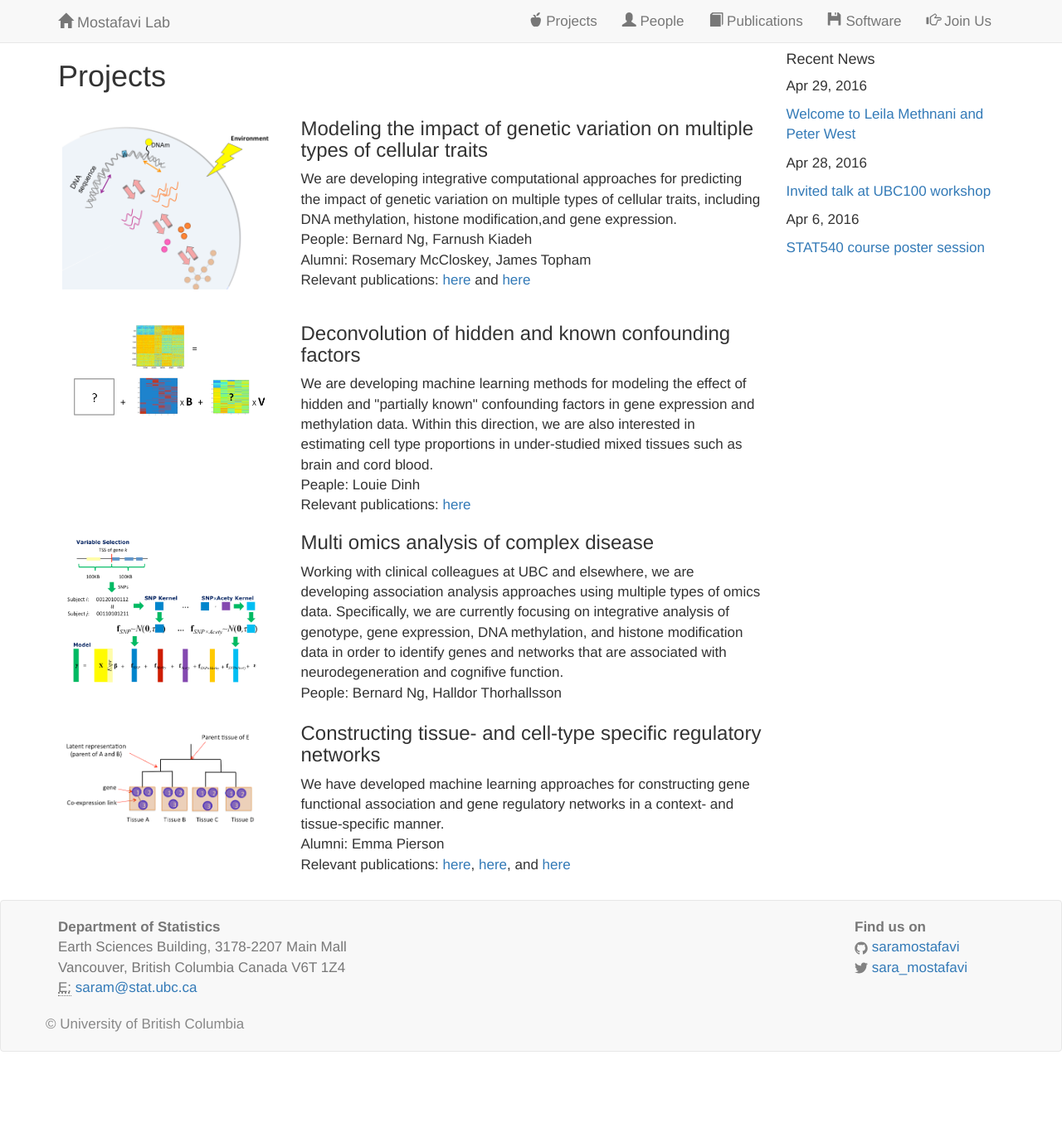
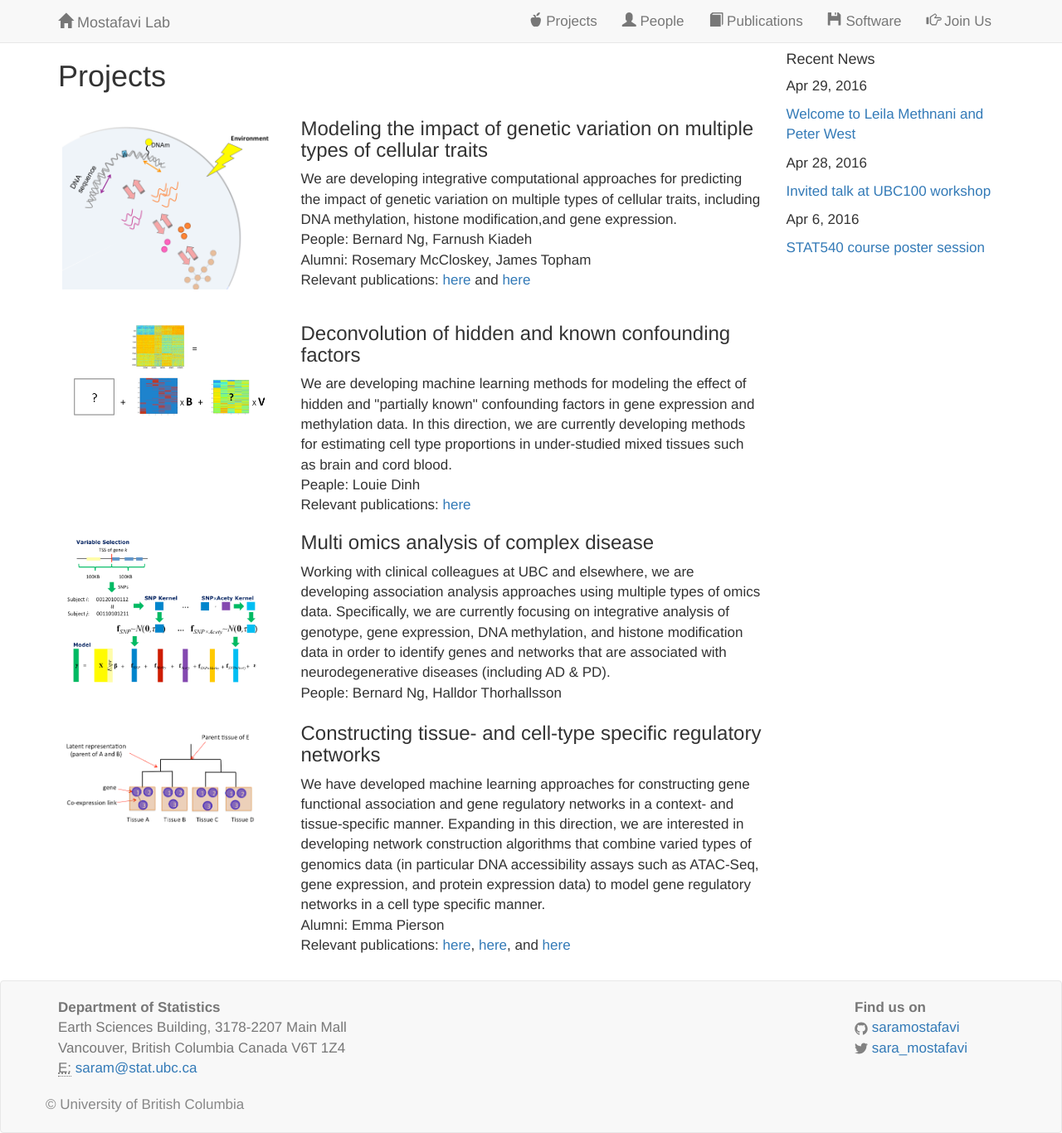
Before and after one commit to saramostafavi/saramostafavi.github.io, a Jekyll site: the page built from projects.html, in a window 1280 px wide. Shown: the whole page at 83% size. Built offline with Jekyll 4.4.1, drawn with Linux system fonts in a browser that asks for light colours; nearby versions of some CDN libraries; a style sheet for code colours, icons or effects is not loaded; before the commit the page ends 1268 px from its top, so only the background shows below that.

Commit message:
Update projects.html

```diff
--- a/projects.html
+++ b/projects.html
@@ -32,7 +32,7 @@ layout: page
         <h3 class="heading">Deconvolution of hidden and known confounding factors</h3>
         <div class="content">
             We are developing machine learning methods for modeling the effect of hidden and "partially known" confounding factors in gene expression and methylation data.
-            Within this direction, we are also interested in estimating cell type proportions in under-studied mixed tissues such as brain and cord blood.
+            In this direction, we are currently developing methods for estimating cell type proportions in under-studied mixed tissues such as brain and cord blood.
 
             <br>
             Peaple: Louie Dinh
@@ -50,7 +50,7 @@ layout: page
         <div class="content">
             Working with clinical colleagues at UBC and elsewhere, we are developing association analysis approaches using multiple types of omics data.
             Specifically, we are currently focusing on integrative analysis of genotype, gene expression, DNA methylation, and histone modification
-            data in order to identify genes and networks that are associated with neurodegeneration and cognifive function.
+            data in order to identify genes and networks that are associated with neurodegenerative diseases (including AD & PD).
             <br>
             People: Bernard Ng, Halldor Thorhallsson
         </div>
@@ -64,6 +64,8 @@ layout: page
         <h3 class="heading">Constructing tissue- and cell-type specific regulatory networks</h3>
         <div class="content">
             We have developed machine learning approaches for constructing gene functional association and gene regulatory networks in a context- and tissue-specific manner.
+            Expanding in this direction, we are interested in developing network construction algorithms that combine varied types of genomics data
+            (in particular DNA accessibility assays such as ATAC-Seq, gene expression, and protein expression data) to model gene regulatory networks in a cell type specific manner.
             <br>
             Alumni: Emma Pierson
             <br>
```
